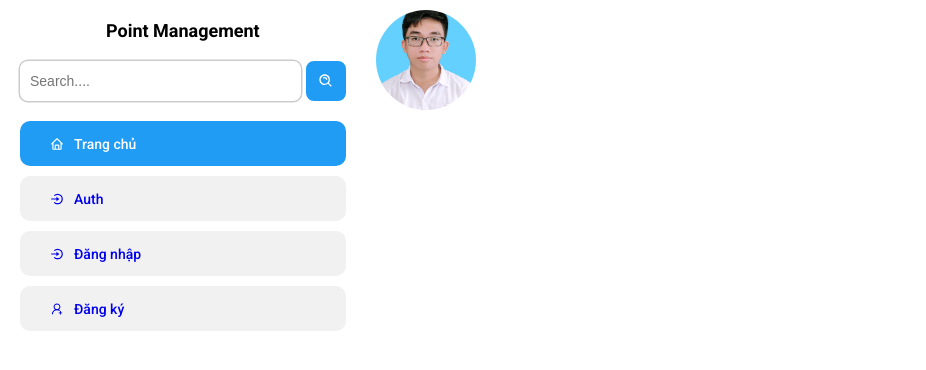
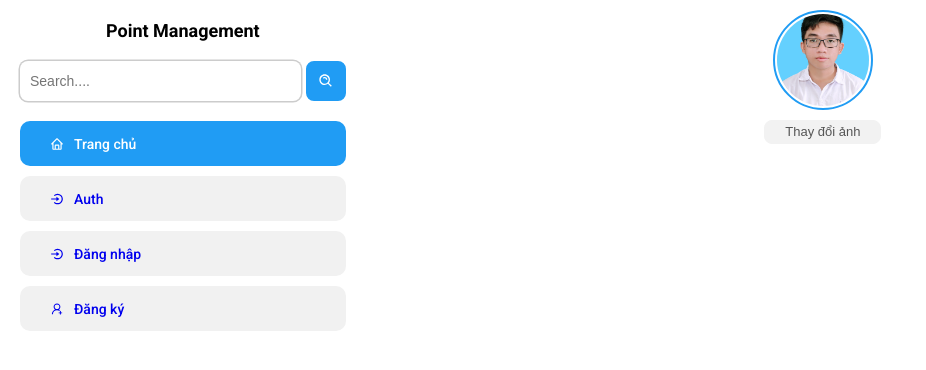
Before and after one commit to tranconcoder/point-management, a React (Create React App) app: page / in a window 1280 px wide. Shown: the top 370 px of the page, without its empty margins (0-926 px from the left). Built offline with nearby package versions, Linux system fonts and the light colour scheme.

Commit message:
first commit from neovim

```diff
--- a/src/App.tsx
+++ b/src/App.tsx
@@ -1,5 +1,11 @@
-import { RouterProvider } from 'react-router-dom';
-import browserRouter from './routes';
+import { RouterProvider } from "react-router-dom";
+import styled from "styled-components";
+import browserRouter from "./routes";
+
+styled.li`
+	color: #000000;
+	background-color: rgb(138, 255, 116);
+`;
 
 export default function App() {
 	return <RouterProvider router={browserRouter} />;
--- a/src/assets/styledComponents/mixin.ts
+++ b/src/assets/styledComponents/mixin.ts
@@ -1,68 +1,69 @@
-import { CSSProperties } from 'react';
-import { isUpperCase } from '../../utils/string.util';
+import type { TypeOrNull } from "../../types/object";
+import { CSSProperties } from "react";
+import { isUpperCase } from "../../utils/string.util";
 
 type SetProperty = {
-	[key in keyof CSSStyleDeclaration]?: string | null;
+	[key in keyof CSSStyleDeclaration]?: TypeOrNull<string>;
 };
 const propertiesToString = (properties: SetProperty) => {
 	const cssString = Object.entries(properties)
 		.map(([key, value]) => {
 			const keyOnKebabCase = key
-				.split('')
+				.split("")
 				.map((character) =>
 					isUpperCase(character)
 						? `-${character.toLowerCase()}`
 						: character
 				)
-				.join('');
+				.join("");
 
-			return value !== null ? `${keyOnKebabCase}:${value};` : '';
+			return value !== null ? `${keyOnKebabCase}:${value};` : "";
 		})
-		.join('');
+		.join("");
 
 	return cssString;
 };
 
-export const size = (width: string | null, height?: string | null) =>
+export const size = (width: TypeOrNull<string>, height?: TypeOrNull<string>) =>
 	propertiesToString({
 		width,
 		height: height === undefined ? width : height,
 	});
 
 export const flex = (
-	flexDirection: CSSProperties['flexDirection'] = 'row',
-	alignItems: CSSProperties['alignItems'] = 'flex-start',
-	justifyContent: CSSProperties['justifyContent'] = 'flex-start',
+	flexDirection: CSSProperties["flexDirection"] = "row",
+	alignItems: CSSProperties["alignItems"] = "flex-start",
+	justifyContent: CSSProperties["justifyContent"] = "flex-start",
 	isInline: boolean = false
 ) =>
 	propertiesToString({
-		display: isInline ? 'inline-flex' : 'flex',
+		display: isInline ? "inline-flex" : "flex",
 		flexDirection,
 		alignItems,
 		justifyContent,
 	});
 
 export const position = (
-	position = 'relative',
-	top?: string | null,
-	right?: string | null,
-	bottom?: string | null,
-	left?: string | null
+	position = "relative",
+	top?: TypeOrNull<string>,
+	right?: TypeOrNull<string>,
+	bottom?: TypeOrNull<string>,
+	left?: TypeOrNull<string>
 ) =>
 	propertiesToString({
 		position,
-		top: !top ? null : top,
-		right: !right ? null : right,
-		bottom: !bottom ? null : bottom,
-		left: !left ? null : left,
+		top: top || null,
+		right: right || null,
+		bottom: bottom || null,
+		left: left || null,
 	});
 
 export const text = (
-	color: string,
-	fontSize?: string,
-	fontWeight?: string,
-	textAlign?: string,
-	lineHeight?: string
+	color: TypeOrNull<string>,
+	fontSize?: TypeOrNull<string>,
+	fontWeight?: TypeOrNull<string>,
+	textAlign?: TypeOrNull<string>,
+	lineHeight?: TypeOrNull<string>
 ) =>
 	propertiesToString({
 		color,
--- /dev/null
+++ b/src/components/ui/HomePageAvatar/HomePageAvatar.tsx
@@ -0,0 +1,25 @@
+import {
+	Avatar,
+	AvatarContainer,
+	ButtonContainer,
+	ChangeAvatarButton,
+} from "./styles";
+import avatar from "../../../assets/images/avatar.jpg";
+import { useState } from "react";
+
+export default function HomePageAvatar() {
+	const [avatarApplied, setAvatarApplied] = useState(avatar);
+	const [avatarView, setAvatarView] = useState(avatarApplied);
+
+	return (
+		<AvatarContainer>
+			<Avatar src={avatarView} />
+
+			<ButtonContainer>
+				<ChangeAvatarButton color="red">
+					Thay đổi ảnh
+				</ChangeAvatarButton>
+			</ButtonContainer>
+		</AvatarContainer>
+	);
+}
--- /dev/null
+++ b/src/components/ui/HomePageAvatar/index.ts
@@ -0,0 +1 @@
+export { default } from "./HomePageAvatar";
--- /dev/null
+++ b/src/components/ui/HomePageAvatar/styles.tsx
@@ -0,0 +1,46 @@
+import type { HTMLAttributes, ReactNode } from "react";
+import styled from "styled-components";
+import { mixins } from "../../../assets/styledComponents";
+
+function Button({
+	children,
+	className,
+}: {
+	children: ReactNode;
+	className?: string;
+}) {
+	return <button className={className}>{children}</button>;
+}
+
+export const AvatarContainer = styled.div`
+	${mixins.flex("column", "center")}
+`;
+
+export const Avatar = styled.img`
+	${mixins.size("10rem")}
+	object-fit: cover;
+	object-position: center;
+	border-radius: 50%;
+	padding: 0.2rem;
+	background-color: white;
+	border: 0.2rem solid var(--primary-color);
+`;
+
+export const ButtonContainer = styled.div`
+	margin-top: 1rem;
+`;
+
+interface ButtonProps {
+	color: string;
+}
+export const ChangeAvatarButton = styled(Button)<ButtonProps>`
+	--color: rgb(242, 242, 242);
+	--hover-color: ${(props) => props.color || "var(--primary-color)"};
+
+	${mixins.text("#555555", "1.3rem", "500", null, "1.6rem")}
+
+	border-radius: 0.8rem;
+	border: 0.15rem solid var(--color);
+	background-color: var(--color);
+	padding: 0.3rem 2rem;
+`;
--- a/src/components/ui/HomePageContent/HomePageContent.tsx
+++ b/src/components/ui/HomePageContent/HomePageContent.tsx
@@ -1,13 +1,11 @@
-import avatar from '../../../assets/images/avatar.jpg';
-import { Avatar, AvatarContainer, InfoContainer, Wrapper } from './styles';
+import HomePageAvatar from "../HomePageAvatar";
+import { InfoContainer, Wrapper } from "./styles";
 
 export default function HomePageContent() {
 	return (
 		<Wrapper>
 			<InfoContainer>
-				<AvatarContainer>
-					<Avatar src={avatar} />
-				</AvatarContainer>
+				<HomePageAvatar />
 			</InfoContainer>
 		</Wrapper>
 	);
--- a/src/components/ui/HomePageContent/styles.tsx
+++ b/src/components/ui/HomePageContent/styles.tsx
@@ -1,17 +1,10 @@
-import styled from 'styled-components';
-import { mixins } from '../../../assets/styledComponents';
+import styled from "styled-components";
+import { mixins } from "../../../assets/styledComponents";
 
 export const Wrapper = styled.div`
-	${mixins.size('100%')}
+	${mixins.size("100%")}
 	padding: 1rem;
 `;
 export const InfoContainer = styled.div`
-	${mixins.size('100%', null)}
+	${mixins.size("100%", null)}
 `;
-export const AvatarContainer = styled.div``;
-export const Avatar = styled.img.attrs({})`
-	${mixins.size('10rem')}
-	border-radius: 50%;
-	object-fit: cover;
-	object-position: center;
-`;
--- a/src/pages/HomePage.tsx
+++ b/src/pages/HomePage.tsx
@@ -1,6 +1,6 @@
-import Sidebar from '../components/common/Sidebar/Sidebar';
-import MainLayout from '../components/layouts/MainLayout';
-import HomePageContent from '../components/ui/HomePageContent';
+import Sidebar from "../components/common/Sidebar/Sidebar";
+import MainLayout from "../components/layouts/MainLayout";
+import HomePageContent from "../components/ui/HomePageContent";
 export default function HomePage() {
 	return (
 		<MainLayout
--- a/src/types/object.d.ts
+++ b/src/types/object.d.ts
@@ -1,3 +1,5 @@
 declare type ObjectAnyKey = {
 	[string]: any;
 };
+
+export type TypeOrNull<T> = T | null;
```
Also changed, not shown: package.json (+2 -9 lines), src/index.tsx (+9 -11 lines), 1 other file (tests, documents, lock files or other folders).
